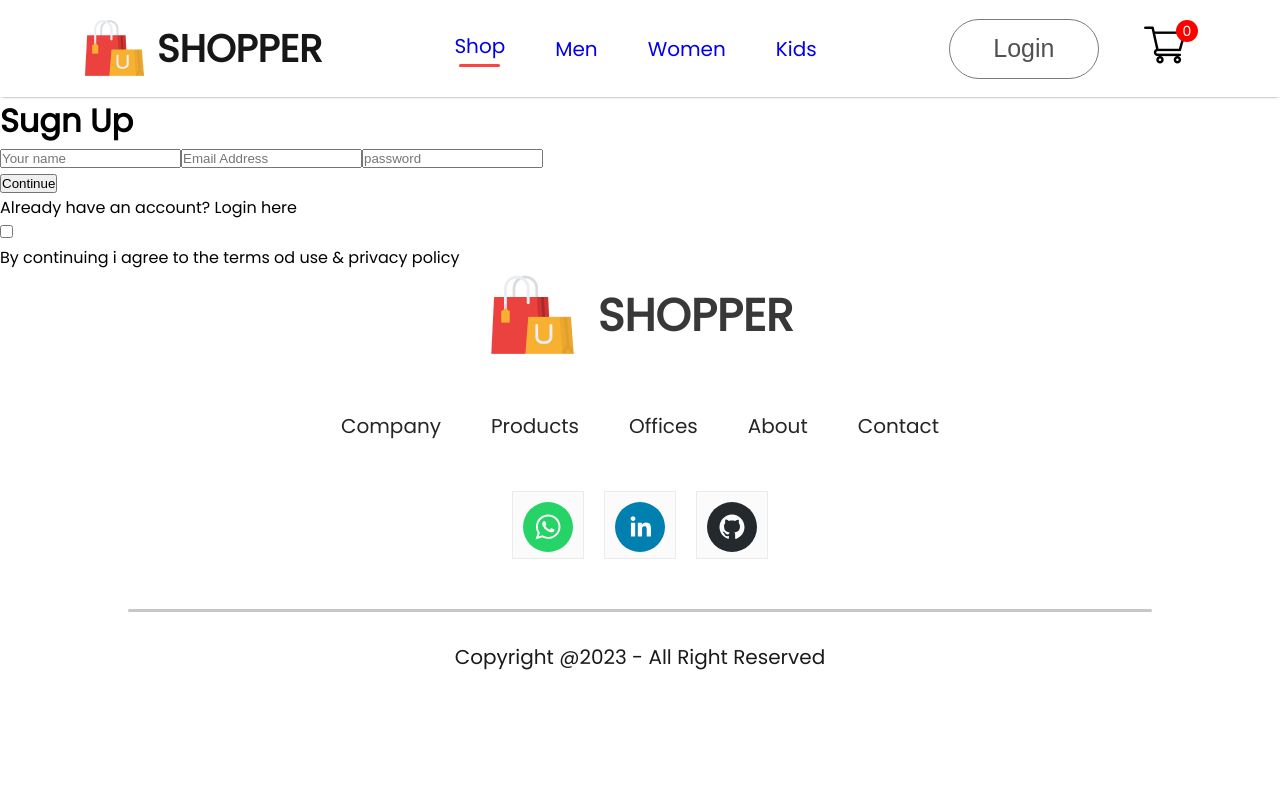
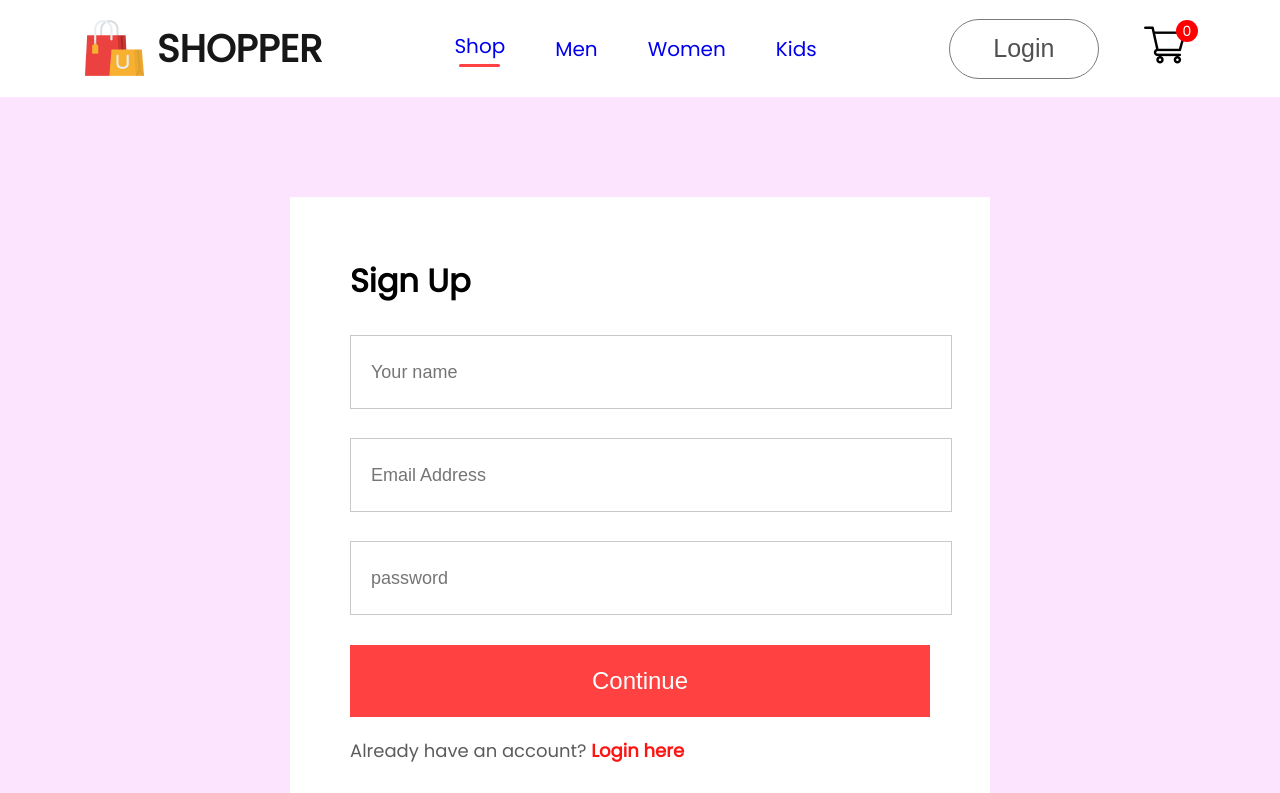
Before and after one commit to PreetamRawat/Greatstack-Shop-App, a React (Create React App) app: page /login in a window 1280 px wide. Shown: the top 793 px of the page. Built offline with nearby package versions, Linux system fonts and the light colour scheme.

Commit message:
created breadcrum component

```diff
--- a/src/App.js
+++ b/src/App.js
@@ -27,7 +27,7 @@
           <Route path="/login" element={<LoginSignup/>}/>
           <Route path="/cart" element={<Cart />}/>
           </Routes>
-        <Footer />
+          <Footer />
       </BrowserRouter>
     </div>
   );
--- /dev/null
+++ b/src/Components/Breadcrums/Breadcrum.jsx
@@ -0,0 +1,14 @@
+import React from 'react'
+import './Breadcrum.css'
+import arrow_icon from '../Assets/breadcrum_arrow.png'
+
+const  Breadcrum=(props)=> {
+    const {product} = props;
+  return (
+    <div className='breadcrum'>
+        HOME <img src={arrow_icon} alt='loading..' /> SHOP <img src={arrow_icon} alt='loading..'/> {product.category} <img src={arrow_icon} alt='loading..'/> {product.name}
+    </div>
+  )
+}
+
+export default Breadcrum
--- a/src/Components/Item/Item.jsx
+++ b/src/Components/Item/Item.jsx
@@ -1,10 +1,11 @@
 import React from 'react'
 import './Item.css'
+import { Link } from 'react-router-dom'
 
 const Item = (props) => {
   return (
     <div className='item'>
-        <img src={props.image} alt='' />
+        <Link to={`/product/${props.id}`}><img src={props.image} alt='' /></Link>
         <p>{props.name}</p>
         <div className='item-prices'>
             <div className='item-price-new'>
--- /dev/null
+++ b/src/Pages/CSS/LoginSignup.css
@@ -0,0 +1,64 @@
+.loginsignup{
+    width: 100%;
+    height: 80vh;
+    background-color:#fce3fe;
+    padding-top: 100px;
+}
+
+.loginsignup-container{
+    width:580px;
+    height: 600px;
+    background: white;
+    margin: auto;
+    padding: 40px 60px;
+}
+
+.loginsignup-container h1{
+    margin: 20px 0px;
+}
+.loginsignup-fields{
+    display: flex;
+    flex-direction: column;
+    gap: 29px;
+    margin-top: 30px;
+}
+.loginsignup-fields input{
+    height: 72px;
+    width: 100%;
+    padding-left: 20px;
+    border: 1px solid #c9c9c9;
+    outline: none;
+    color: #5c5c5c;
+    font-size: 18px;
+}
+
+.loginsignup-container button{
+    width: 580px;
+    height: 72px;
+    color: white;
+    background: #ff4141;
+    margin-top: 30px;
+    border: none;
+    font-size: 24px;
+    font-weight: 500;
+    cursor: pointer;
+}
+.loginsignup-login{
+    margin-top: 20px;
+    color: #5c5c5c;
+    font-size: 18px;
+    font-weight: 500;
+}
+.loginsignup-login span{
+    color: #ff1414;
+    font-weight: 600;
+}
+.loginsignup-agree{
+    display: flex;
+    align-items: center;
+    margin-top: 25px;
+    gap: 20px;
+    color:#5c5c5c;
+    font-size: 18px;
+    font-weight: 500;
+}
--- a/src/Pages/LoginSignup.jsx
+++ b/src/Pages/LoginSignup.jsx
@@ -1,11 +1,12 @@
 import React from 'react'
+import './CSS/LoginSignup.css'
 
 const LoginSignup = () => {
   return (
     <div className='loginsignup'>
       <div className='loginsignup-container'>
-        <h1>Sugn Up</h1>
-        <div className='logonsignup-fields'>
+        <h1>Sign Up</h1>
+        <div className='loginsignup-fields'>
           <input type='text' placeholder='Your name' />
           <input type='email' placeholder='Email Address' />
           <input type='password' placeholder='password'/>
--- a/src/Pages/Product.jsx
+++ b/src/Pages/Product.jsx
@@ -1,8 +1,15 @@
-import React from 'react'
+ import React, { useContext,useParams } from 'react'
+ import ShopContext from '..//Context/ShopContext'
+import Breadcrum from '../Components/Breadcrums/Breadcrum';
 
 const Product = () => {
+  const {all_product} = useContext(ShopContext)
+  const {productId} = useParams();
+  const product= all_product.find((e)=> e.id===Number(productId))
   return (
-    <div>Product</div>
+    <div>
+      <Breadcrum product={product}/>
+    </div>
   )
 }
 
```
Also changed, not shown: src/Components/Breadcrums/Breadcrum.css (added).
